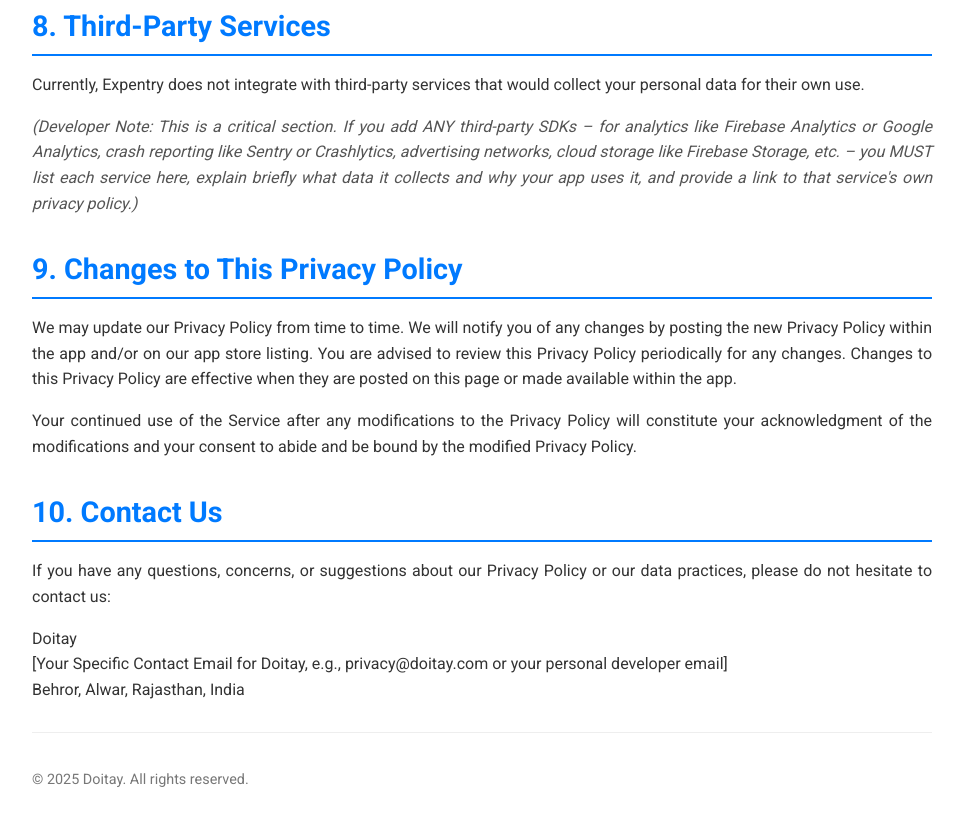
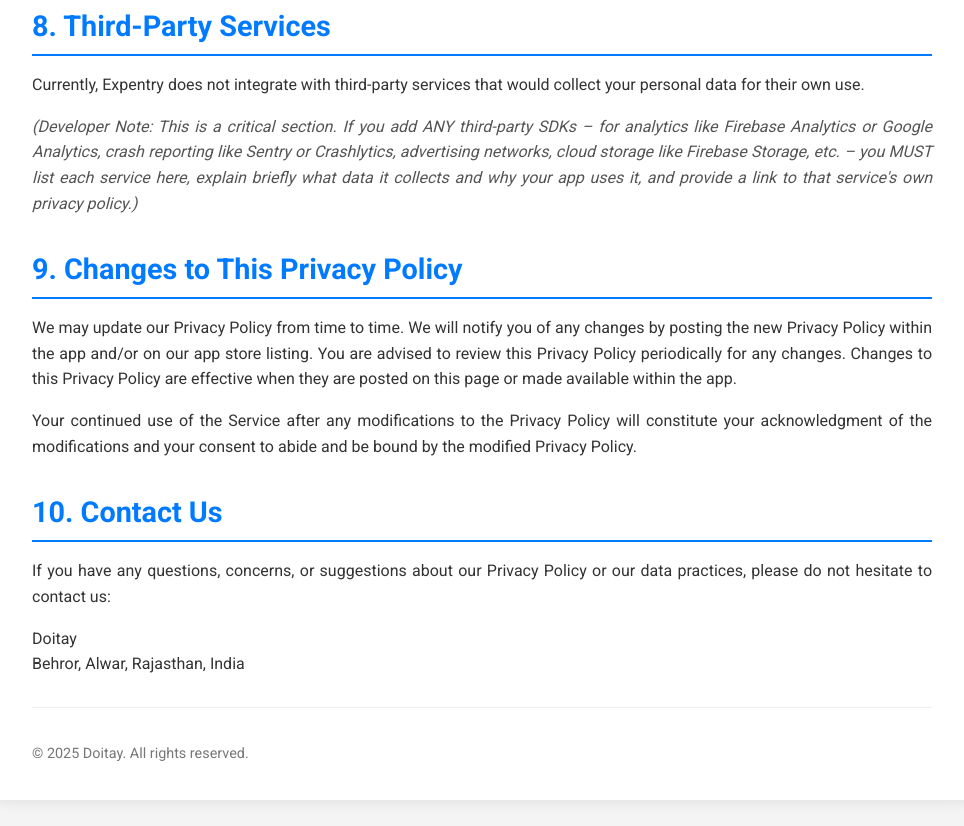
Before and after one commit to Doit-Ay/Expentry-policy, a plain HTML site: page index.html in a window 1280 px wide. Shown: the part 2923-3749 px from the top of the page, without its empty margins (158-1122 px from the left). Drawn offline with Linux system fonts and the light colour scheme.

Commit message:
Update index.html

```diff
--- a/index.html
+++ b/index.html
@@ -108,7 +108,6 @@
             <p>If you have any questions, concerns, or suggestions about our Privacy Policy or our data practices, please do not hesitate to contact us:</p>
             <p>
                 Doitay<br>
-                [Your Specific Contact Email for Doitay, e.g., privacy@doitay.com or your personal developer email]<br>
                 Behror, Alwar, Rajasthan, India
             </p>
         </section>
```
